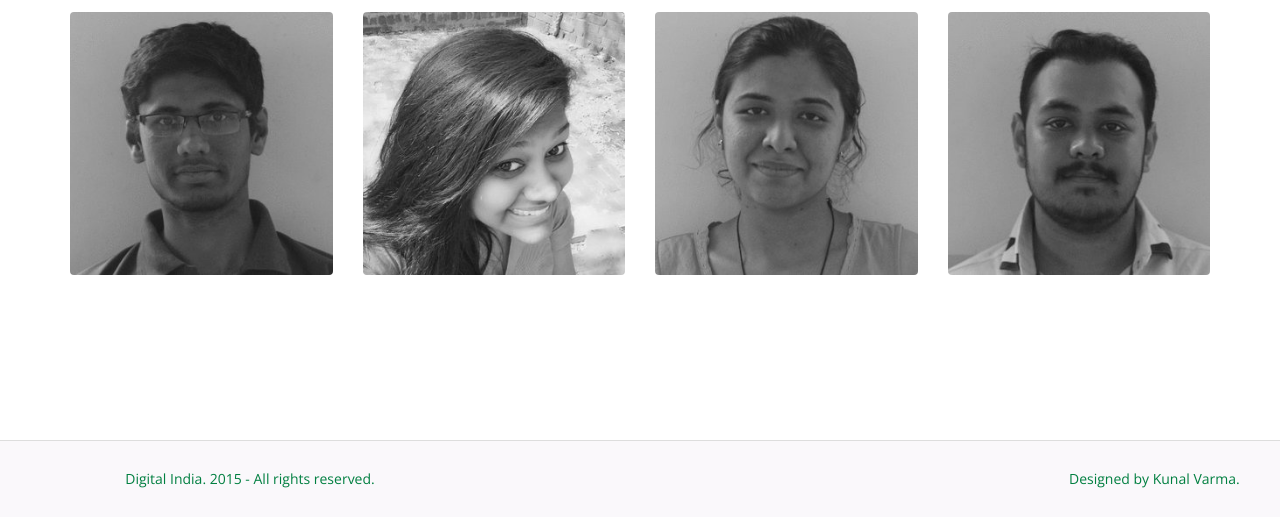
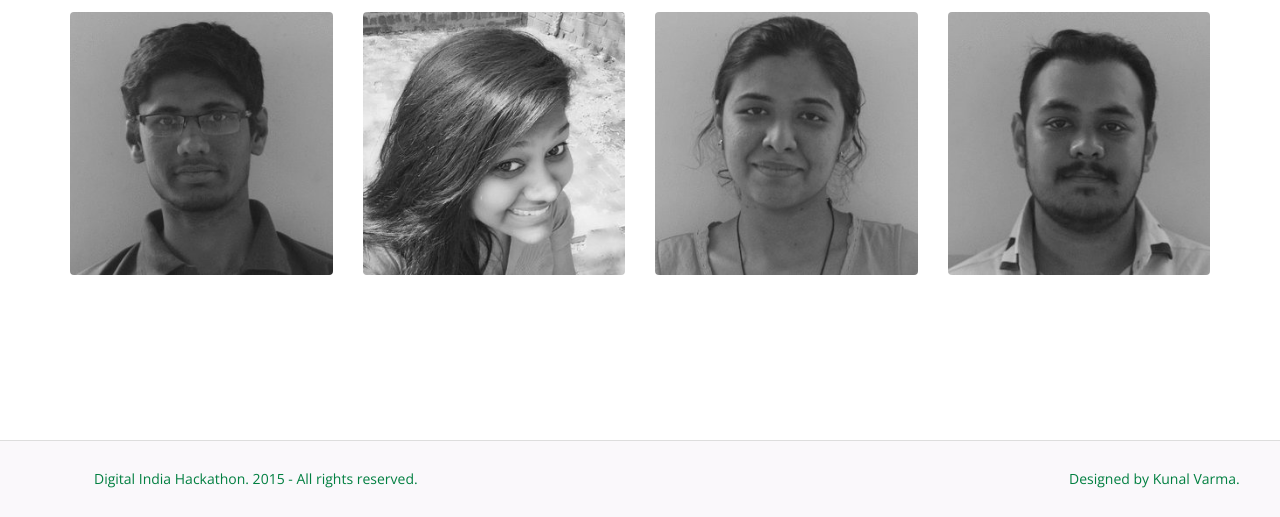
Before and after one commit to rishirajpurohit/Campus-Internship-Fair-Website, a website: page index.htm in a window 1280 px wide. Shown: the part 4804-5321 px from the top of the page. Drawn offline with nearby package versions, Linux system fonts and the light colour scheme.

Commit message:
Name change

```diff
--- a/index.htm
+++ b/index.htm
@@ -25,7 +25,7 @@
                             <!-- Row -->
                             <div class="clearfix">
                                 <div class="brand-logo clearfix">
-                                    <a href="index.htm" class="animated zoomIn logo"><img src="assets/images/logo.png" class="img-responsive" alt="Digital India"></a>
+                                    <a href="index.htm" class="animated zoomIn logo"><img src="assets/images/logo.png" class="img-responsive" alt="Digital India Hackathon"></a>
                                 </div>
                                 <!--Nav-Toggle-->
                                 <a class="btn btn-default pull-right nav-toggle hidden-lg hidden-md"><i class="icon icon-reorder"></i></a>
@@ -388,7 +388,7 @@
                             <a href="http://kunalvarma.in" class="btn btn-block btn-link">Designed by Kunal Varma.</a>
                         </div>
                         <div class="col-lg-4 col-md-4 col-sm-12 col-xs-12">
-                            <a href="index.htm" class="copyright btn-block btn btn-link">Digital India. 2015 - All rights reserved.</a>
+                            <a href="index.htm" class="copyright btn-block btn btn-link">Digital India Hackathon. 2015 - All rights reserved.</a>
                         </div>
                     </div>
                     <!-- End: Row -->
```
